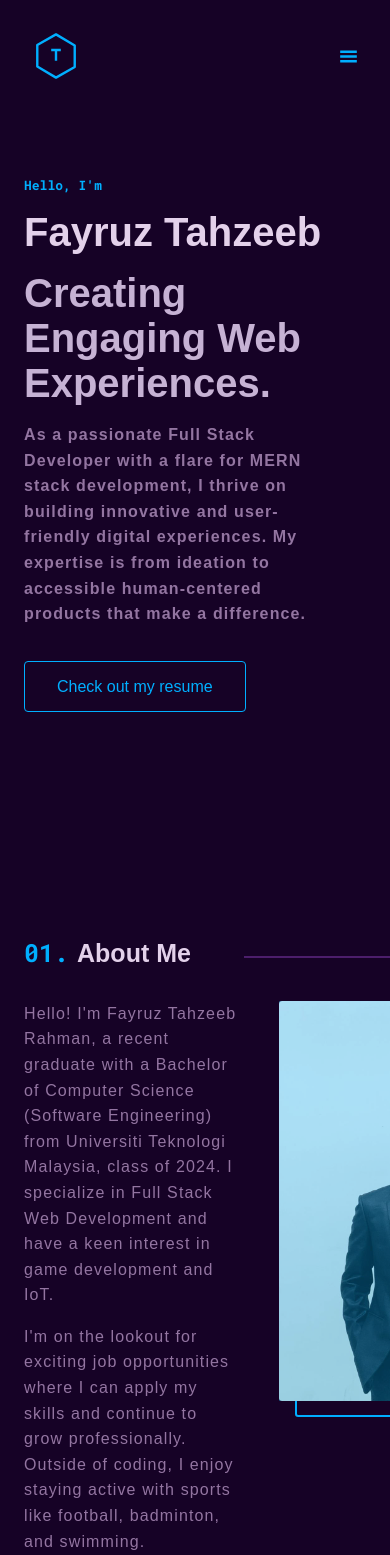
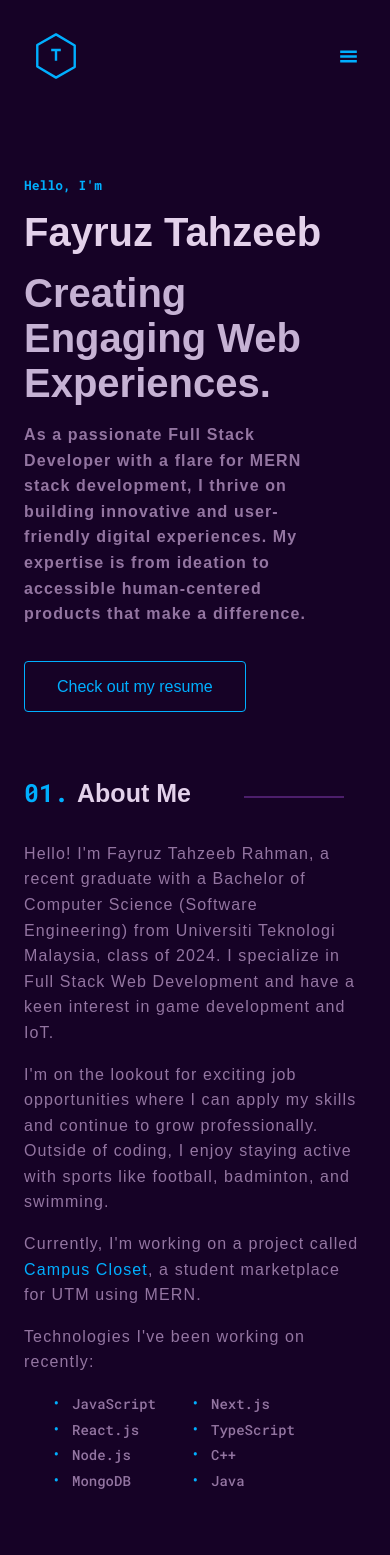
Before and after one commit to ishmumr7/portfolio, a Next.js app: page / in a window 390 px wide. Shown: the top 1555 px of the page. Built offline with nearby package versions, Linux system fonts and the light colour scheme.

Commit message:
Add responsive media query

```diff
--- a/src/scss/sections/_about.scss
+++ b/src/scss/sections/_about.scss
@@ -45,8 +45,8 @@
 				font-family: var(--raleway);
 			}
 			&-list {
-        display: grid;
-        grid-template-columns: repeat(3, 1fr);
+				column-count: 3;
+				column-gap: 2rem;
 				list-style-type: none;
 				padding: 0 3rem;
 				&-item {
@@ -111,4 +111,79 @@
 			}
 		}
 	}
+
+	@media screen and (max-width: 1080px) {
+		margin: 5rem 0;
+		&-grid {
+			&-photo {
+				.overlay {
+					height: 297px;
+					width: 223px;
 				}
+				&-container {
+					height: 297px;
+					width: 223px;
+				}
+			}
+			&-info {
+				&-list {
+					column-count: 2;
+					column-gap: 2rem;
+				}
+			}
+		}
+	}
+	@media screen and (max-width: 768px) {
+		margin: 5rem auto;
+		.title {
+			h2 {
+				&::after {
+					width: 200px;
+				}
+			}
+		}
+		&-grid {
+			&-photo {
+				margin-top: 3rem;
+				.overlay {
+					height: 400px;
+					width: 300px;
+				}
+        &-container {
+          height: 400px;
+          width: 300px;
+        }
+			}
+      &-info {
+        &-text {
+          margin-right: 0;
+        }
+      }
+      display: flex;
+      justify-content: center;
+      align-items: center;
+      flex-direction: column;
+		}
+	}
+  @media screen and (max-width: 480px) {
+    .title {
+      h2 {
+        &::after {
+          width: 100px;
+        }
+      }
+    }
+    &-grid {
+      &-photo {
+        .overlay {
+          height: 297px;
+          width: 223px;
+        }
+        &-container {
+          height: 297px;
+          width: 223px;
+        }
+      }
+    }
+  }
+}
```
Lines whose indentation alone changed are shown as unchanged.
